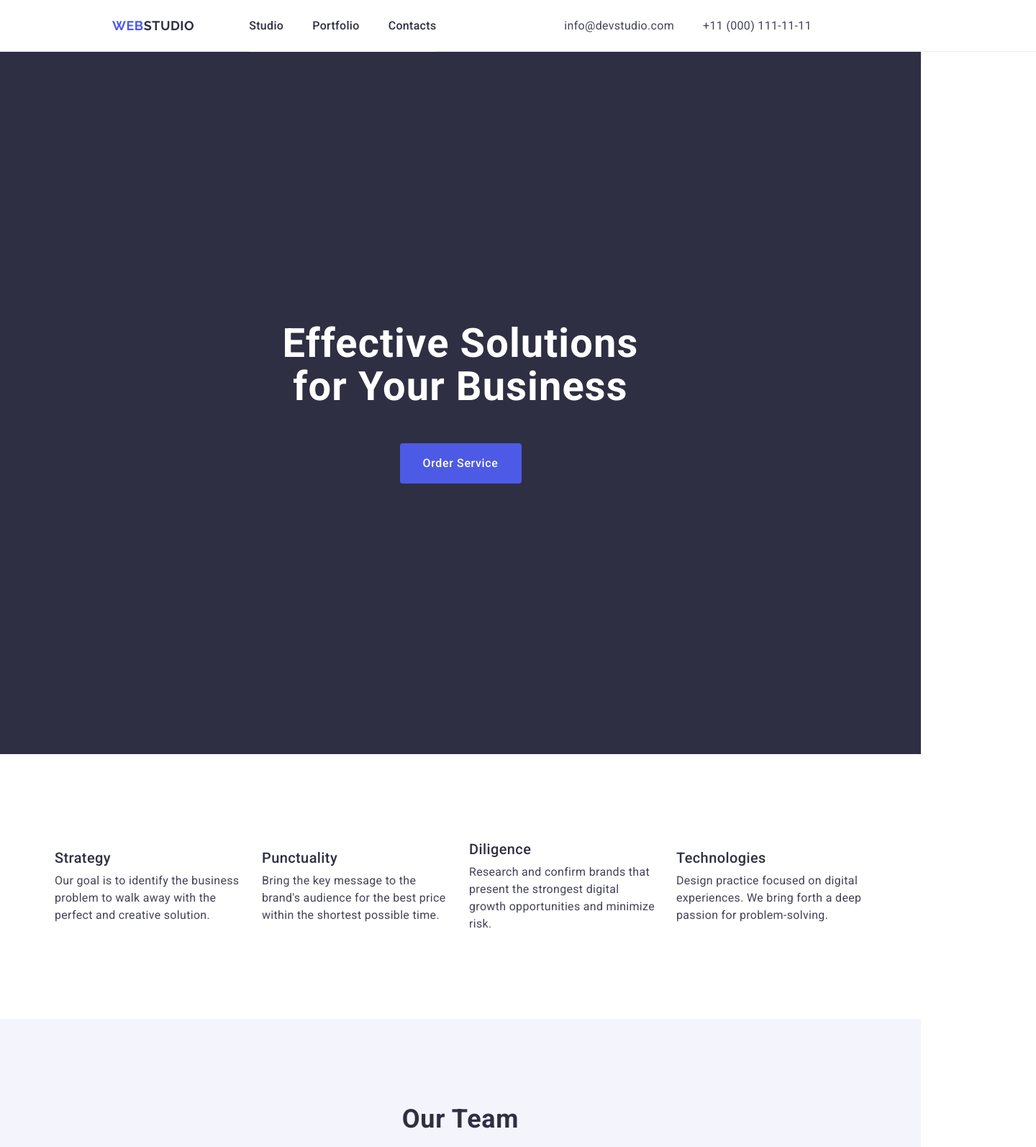
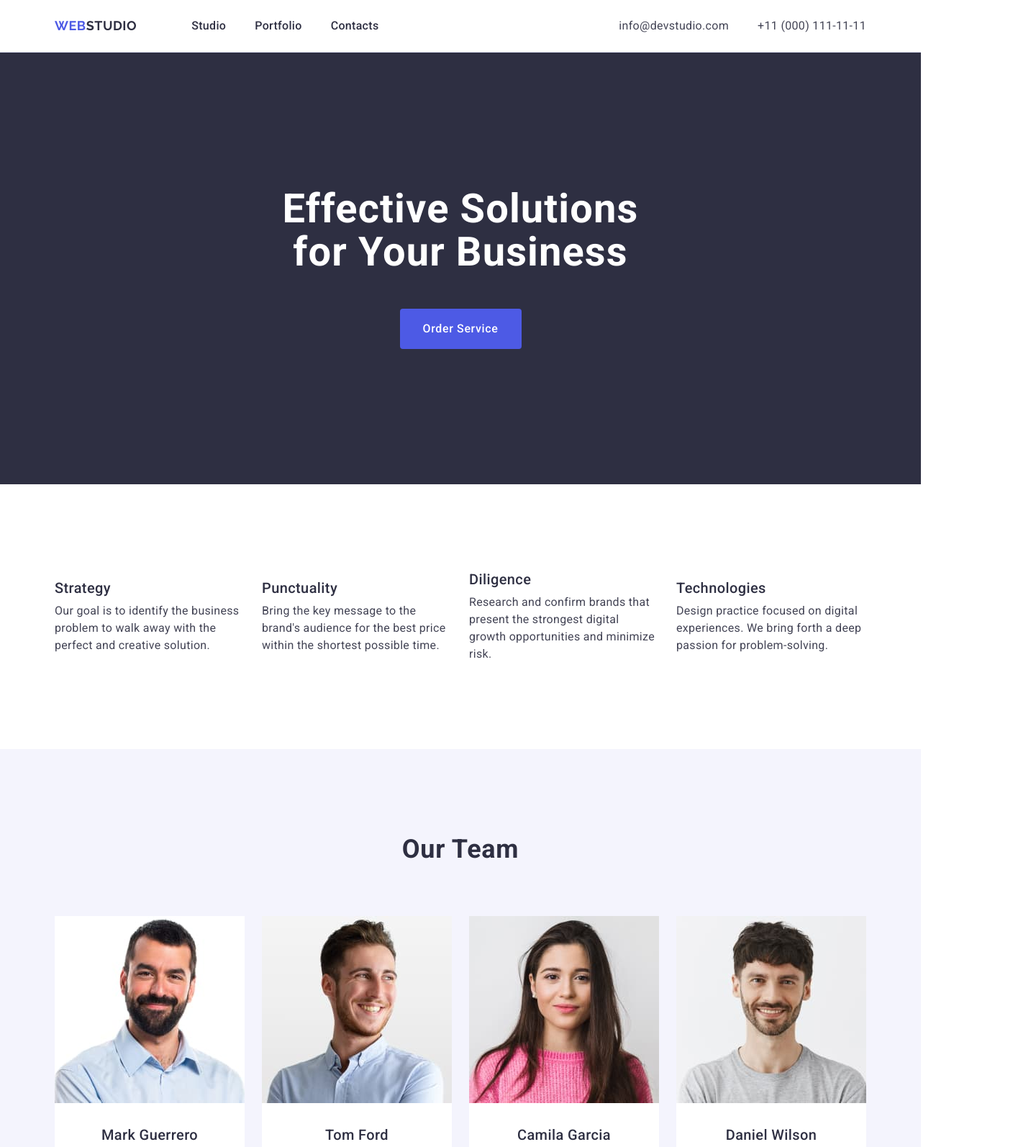
Before and after one commit to Iv-Hl/goit-markup-hw-03, a plain HTML site: page index.html in a window 1280 px wide. Shown: the top 1594 px of the page at 72% size, 1440 px wide, since content can reach past the window. Drawn offline with nearby package versions, Linux system fonts and the light colour scheme.

Commit message:
Bug fixes

```diff
--- a/css/style.css
+++ b/css/style.css
@@ -58,10 +58,7 @@ img {
 /* =========================HEADER=========================== */
 
 .header {
-    background-color: #fff;
     border-bottom: 1px solid #e7e9fc;
-    width: 1440px;
-    height: 72px;
 }
 
 .header-container {
@@ -102,7 +99,6 @@ img {
 .hedear-navigation {
     display: flex;
     align-items: center;
-    flex-grow: 1;
 }
 
 .header-menu-list {
@@ -140,7 +136,6 @@ img {
 }
 
 .header-address {
-    font-style: normal;
     margin-left: auto;
 }
 
@@ -148,7 +143,6 @@ img {
     display: flex;
     align-items: center;
     gap: 40px;
-    margin-right: 156px;
 }
 
 .header-contact-item {
@@ -222,12 +216,7 @@ img {
     color: #fff;
 }
 
-.hero-container {
-    padding: 188px;
-    display: flex;
-    flex-direction: column;
-    justify-content: center;
-}
+
 
 /* ====================================================================== */
 
@@ -316,9 +305,6 @@ img {
     text-align: center;
     color: #2e2f42;
     margin-bottom: 8px;
-    padding-top: 32px;
-    padding-right: 65px;
-    padding-left: 65px;
 }
 
 .team-item-text {
@@ -327,7 +313,6 @@ img {
     letter-spacing: 0.02em;
     text-align: center;
     color: #434455;
-    padding-bottom: 32px;
 }
 
 /* ====================================================================== */
@@ -336,11 +321,6 @@ img {
 
 .portfolio {
     padding: 120px 0 120px 0;
-}
-
-.portfolio-container {
-    padding-top: 120px;
-    padding-bottom: 120px;
 }
 
 .portfolio-title {
--- a/index.html
+++ b/index.html
@@ -52,7 +52,7 @@
     </header>
     <main>
         <section class="hero">
-            <div class="container hero-container">
+            <div class="container">
                 <h1 class="hero-title">Effective Solutions for Your Business</h1>
                 <button class="hero-order-button" type="button">Order Service</button>
             </div>
@@ -124,7 +124,7 @@
             </div>
         </section>
         <section class="portfolio">
-            <div class="container portfolio-container">
+            <div class="container">
                 <h2 class="portfolio-title">Our Portfolio</h2>
                 <ul class="portfolio-list">
                     <li class="portfolio-item">
```
